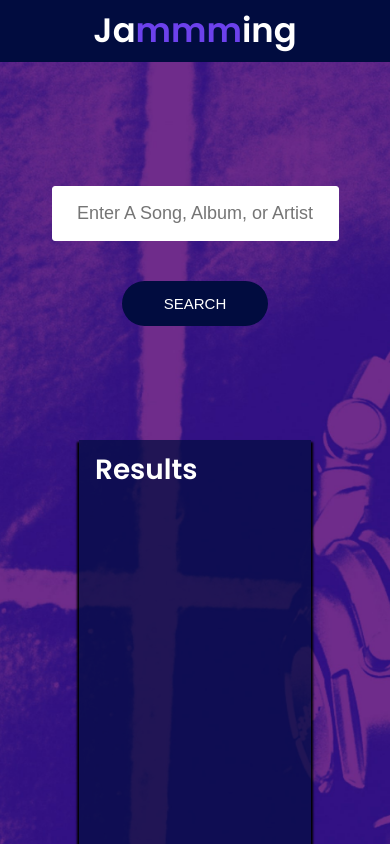
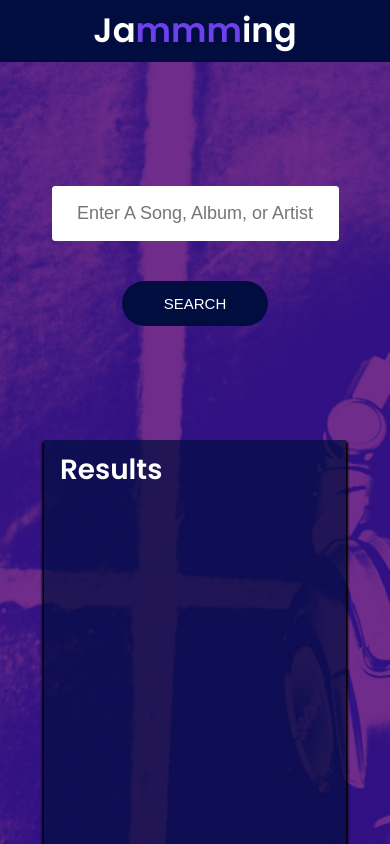
Before and after one commit to Annastrin/codecademy-jammming, a React (Create React App) app: page / in a window 390 px wide. Shown: the top 844 px of the page. Built offline with nearby package versions, Linux system fonts and the light colour scheme.

Commit message:
Make search results and playlists blocks wider on mobile

```diff
--- a/src/Components/App/App-styles.ts
+++ b/src/Components/App/App-styles.ts
@@ -97,6 +97,10 @@ export const app = css`
   background-size: cover;
   background-position: center;
   background-repeat: no-repeat;
+
+  @media only screen and (max-width: 760px) {
+    padding: 0 7% 10% 7%;
+  }
 `;
 
 export const app_playlist = css`
```
